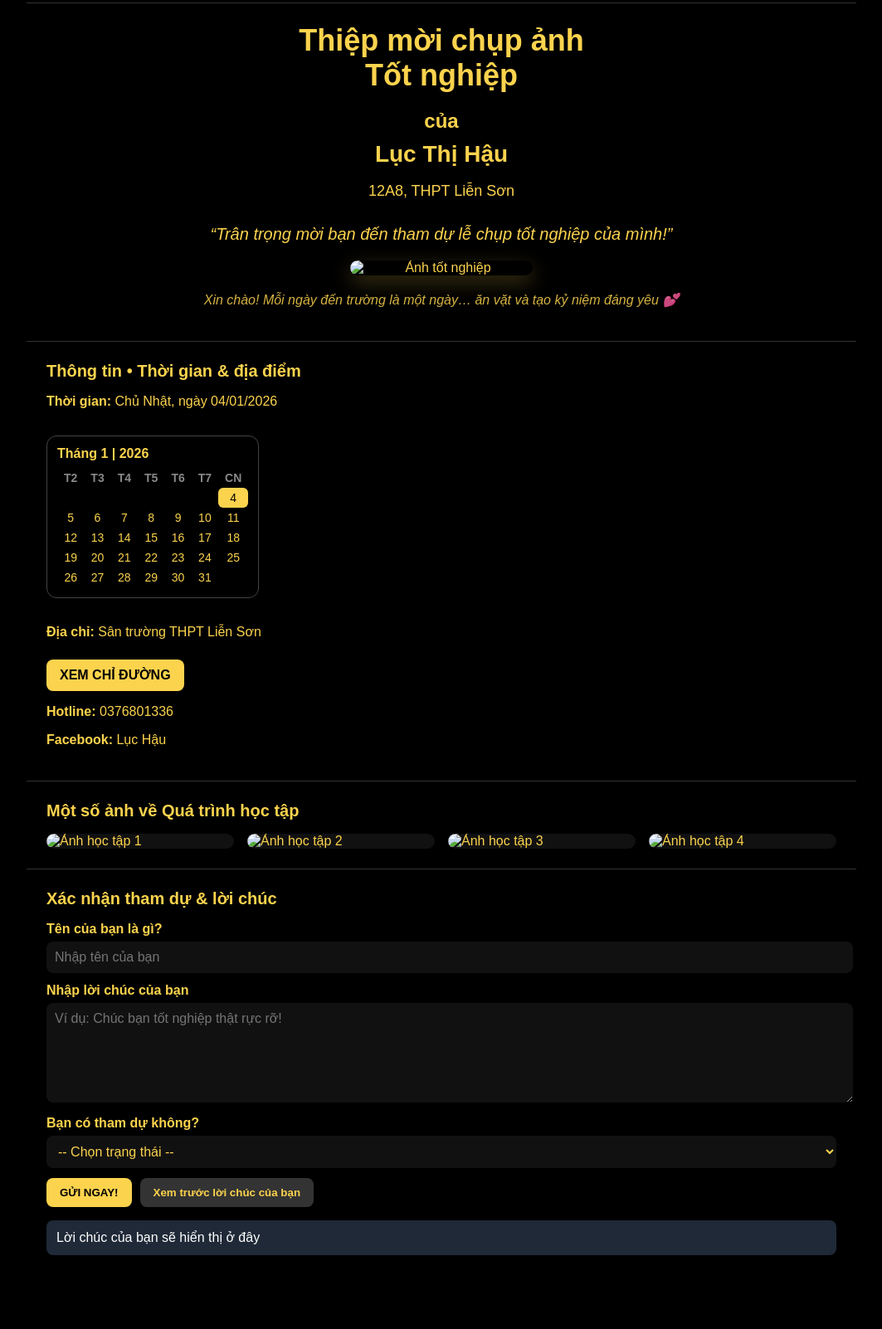
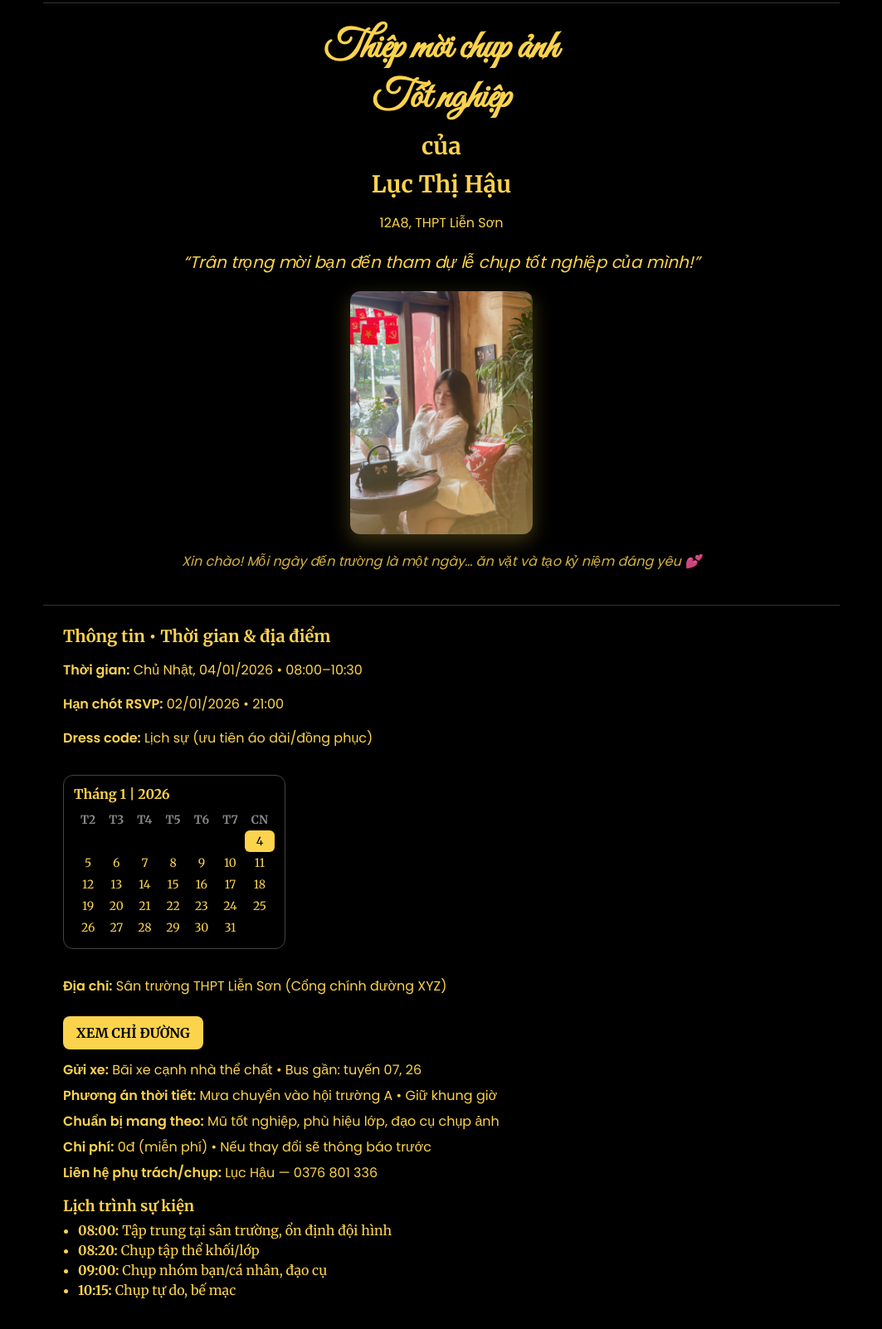
Before and after one commit to tuyennee3/thiep-ky-yeu, a plain HTML site: page index.html in a window 1280 px wide. Shown: the part 37-1639 px from the top of the page at 83% size, without its empty margins (108-1171 px from the left). Before the commit the page ends 1614 px from the top, so only its background shows below. Drawn offline with Linux system fonts and the light colour scheme.

Commit message:
Update index.html

```diff
--- a/index.html
+++ b/index.html
@@ -3,61 +3,81 @@
 <head>
   <meta charset="utf-8" />
   <meta name="viewport" content="width=device-width, initial-scale=1" />
-  <title>Thiệp mời chụp ảnh Tốt nghiệp</title>
+  <title>Thiệp mời kỷ yếu</title>
+  <link href="https://fonts.googleapis.com/css2?family=Great+Vibes&family=Merriweather:wght@400;700&family=Poppins:wght@400;600&display=swap" rel="stylesheet">
   <style>
-    body { margin:0; font-family: Arial, sans-serif; background:#000; color:#fcd34d; }
+    :root{
+      --bg:#000; --gold:#fcd34d; --text:#fcd34d; --muted:#888;
+      --panel:#111; --accent:#fcd34d; --successBg:#065f46; --successText:#d1fae5;
+    }
+    *{box-sizing:border-box}
+    body { margin:0; background:var(--bg); color:var(--text); font-family:'Merriweather',serif; }
     .container { max-width:1000px; margin:40px auto; padding:0 20px; }
     .section { padding:24px; border-top:1px solid #333; }
-    h1, h2 { margin:0; }
+    h1 { font-family:'Great Vibes',cursive; font-size:48px; margin:0 0 10px; color:var(--gold); text-align:center; }
+    h2 { font-family:'Merriweather',serif; font-size:28px; font-weight:700; margin:10px 0; text-align:center; }
+    p, label, input, textarea, select, button { font-family:'Poppins',sans-serif; font-size:16px; }
+    .center { text-align:center; }
+    .note { opacity:.85; font-style:italic; margin-top:10px; text-align:center; }
     img { max-width:100%; display:block; }
     input, textarea, select {
-      width:100%; padding:10px; border-radius:8px; border:none; font:inherit; margin-top:6px;
-      background:#111; color:#fcd34d;
+      width:100%; padding:10px; border-radius:8px; border:1px solid #222;
+      background:var(--panel); color:var(--text); margin-top:6px;
     }
     textarea { min-height:100px; }
-    label { font-weight:bold; }
-    button { padding:10px 16px; border:none; border-radius:8px; font-weight:bold; cursor:pointer; }
-    .btn-primary { background:#fcd34d; color:#000; }
-    .btn-secondary { background:#333; color:#fcd34d; }
+    button {
+      padding:10px 16px; border:none; border-radius:8px;
+      font-weight:bold; cursor:pointer;
+    }
+    .btn-primary { background:var(--accent); color:#000; }
+    .btn-secondary { background:#333; color:var(--accent); }
     .calendar { display:inline-block; border:1px solid #444; border-radius:12px; padding:12px; margin:16px 0; }
-    .calendar table { border-collapse:collapse; font-size:14px; color:#fcd34d; }
+    .calendar table { border-collapse:collapse; font-size:14px; color:var(--text); }
     .calendar td { padding:4px 8px; text-align:center; }
-    .calendar thead td { color:#888; font-weight:bold; }
-    .highlight { background:#fcd34d; color:#000; border-radius:6px; }
+    .calendar thead td { color:var(--muted); font-weight:bold; }
+    .highlight { background:var(--accent); color:#000; border-radius:6px; }
     .gallery { display:grid; grid-template-columns:repeat(auto-fit,minmax(200px,1fr)); gap:16px; }
-    .gallery img { border-radius:12px; object-fit:cover; background:#111; }
+    .gallery img { border-radius:12px; object-fit:cover; background:var(--panel); }
     .preview { margin-top:16px; background:#1f2937; padding:12px; border-radius:8px; color:#fff; }
-    .success { margin-top:16px; background:#065f46; color:#d1fae5; padding:12px; border-radius:8px; font-weight:bold; display:none; }
-    .note { opacity:.85; font-style:italic; margin-top:10px; }
+    .success { margin-top:16px; background:var(--successBg); color:var(--successText); padding:12px; border-radius:8px; font-weight:bold; display:none; }
+    .subtle { color:#c4b28a; font-size:14px; }
+    .list { margin-top:12px; }
+    .list p { margin:6px 0; }
+    .schedule { margin-top:8px; padding-left:18px; }
+    .schedule li { margin:4px 0; }
+    @media (max-width:480px){
+      h1{font-size:40px}
+      h2{font-size:24px}
+    }
   </style>
 </head>
 <body>
   <div class="container">
 
-    <!-- ĐOẠN 1: Thiệp mời -->
-    <div class="section" style="text-align:center;">
-      <h1 style="font-size:36px; margin-bottom:10px;">Thiệp mời chụp ảnh<br/>Tốt nghiệp</h1>
-      <h2 style="font-size:24px; margin:20px 0 10px;">của</h2>
-      <h2 style="font-size:28px; font-weight:bold;">Lục Thị Hậu</h2>
-      <p style="font-size:18px;">12A8, THPT Liễn Sơn</p>
-      <p style="font-size:20px; margin-top:30px; font-style:italic;">
+    <!-- PHẦN 1: Thiệp mời -->
+    <div class="section">
+      <h1>Thiệp mời chụp ảnh<br/>Tốt nghiệp</h1>
+      <h2>của</h2>
+      <h2>Lục Thị Hậu</h2>
+      <p class="center">12A8, THPT Liễn Sơn</p>
+      <p class="center" style="font-size:20px; margin-top:20px; font-style:italic;">
         “Trân trọng mời bạn đến tham dự lễ chụp tốt nghiệp của mình!”
       </p>
-      <img src="portrait.jpg" alt="Ảnh tốt nghiệp" style="width:220px; border-radius:12px; margin:20px auto; box-shadow:0 8px 24px rgba(252,211,77,.25);">
+      <img src="img1.jpg" alt="Ảnh tốt nghiệp" style="width:220px; border-radius:12px; margin:20px auto; box-shadow:0 8px 24px rgba(252,211,77,.25);">
       <p class="note">Xin chào! Mỗi ngày đến trường là một ngày… ăn vặt và tạo kỷ niệm đáng yêu 💕</p>
     </div>
 
-    <!-- ĐOẠN 2: Thời gian & địa điểm -->
+    <!-- PHẦN 2: Thời gian & địa điểm -->
     <div class="section">
-      <div style="font-weight:bold; font-size:20px; margin-bottom:16px;">Thông tin • Thời gian & địa điểm</div>
-      <p><strong>Thời gian:</strong> Chủ Nhật, ngày 04/01/2026</p>
+      <div style="font-weight:bold; font-size:20px; margin-bottom:12px;">Thông tin • Thời gian & địa điểm</div>
+      <p><strong>Thời gian:</strong> Chủ Nhật, 04/01/2026 • 08:00–10:30</p>
+      <p><strong>Hạn chót RSVP:</strong> 02/01/2026 • 21:00</p>
+      <p><strong>Dress code:</strong> Lịch sự (ưu tiên áo dài/đồng phục)</p>
 
       <div class="calendar">
         <div style="font-weight:bold; margin-bottom:8px;">Tháng 1 | 2026</div>
         <table>
-          <thead>
-            <tr><td>T2</td><td>T3</td><td>T4</td><td>T5</td><td>T6</td><td>T7</td><td>CN</td></tr>
-          </thead>
+          <thead><tr><td>T2</td><td>T3</td><td>T4</td><td>T5</td><td>T6</td><td>T7</td><td>CN</td></tr></thead>
           <tbody>
             <tr><td></td><td></td><td></td><td></td><td></td><td></td><td class="highlight">4</td></tr>
             <tr><td>5</td><td>6</td><td>7</td><td>8</td><td>9</td><td>10</td><td>11</td></tr>
@@ -68,36 +88,51 @@
         </table>
       </div>
 
-      <p><strong>Địa chỉ:</strong> Sân trường THPT Liễn Sơn</p>
-      <a href="https://www.google.com/maps/search/THPT+Liễn+Sơn" target="_blank"
-         style="display:inline-block; background:#fcd34d; color:#000; padding:10px 16px; border-radius:8px; text-decoration:none; font-weight:bold; margin-top:8px;">
+      <p><strong>Địa chỉ:</strong> Sân trường THPT Liễn Sơn (Cổng chính đường XYZ)</p>
+      <a href="https://www.google.com/maps?q=THPT+Liễn+Sơn" target="_blank"
+         style="display:inline-block; background:var(--accent); color:#000; padding:10px 16px; border-radius:8px; text-decoration:none; font-weight:bold; margin-top:8px;">
         XEM CHỈ ĐƯỜNG
       </a>
 
-      <div style="margin-top:16px;">
-        <p><strong>Hotline:</strong> 0376801336</p>
-        <p><strong>Facebook:</strong> Lục Hậu</p>
-      </div>
+      <div class="list">
+        <p><strong>Gửi xe:</strong> Bãi xe cạnh nhà thể chất • Bus gần: tuyến 07, 26</p>
+        <p><strong>Phương án thời tiết:</strong> Mưa chuyển vào hội trường A • Giữ khung giờ</p>
+        <p><strong>Chuẩn bị mang theo:</strong> Mũ tốt nghiệp, phù hiệu lớp, đạo cụ chụp ảnh</p>
+        <p><strong>Chi phí:</strong> 0đ (miễn phí) • Nếu thay đổi sẽ thông báo trước</p>
+        <p><strong>Liên hệ phụ trách/chụp:</strong> Lục Hậu — 0376 801 336</p>
       </div>
 
-    <!-- ĐOẠN 3: Ảnh học tập -->
+      <div style="font-weight:bold; font-size:18px; margin-top:16px;">Lịch trình sự kiện</div>
+      <ul class="schedule">
+        <li><strong>08:00:</strong> Tập trung tại sân trường, ổn định đội hình</li>
+        <li><strong>08:20:</strong> Chụp tập thể khối/lớp</li>
+        <li><strong>09:00:</strong> Chụp nhóm bạn/cá nhân, đạo cụ</li>
+        <li><strong>10:15:</strong> Chụp tự do, bế mạc</li>
+      </ul>
+    </div>
+
+    <!-- PHẦN 3: Ảnh học tập -->
     <div class="section">
-      <div style="font-weight:bold; font-size:20px; margin-bottom:16px;">Một số ảnh về Quá trình học tập</div>
+      <div style="font-weight:bold; font-size:20px; margin-bottom:12px;">Một số ảnh về Quá trình học tập</div>
       <div class="gallery">
-        <img src="anh1.jpg" alt="Ảnh học tập 1">
-        <img src="anh2.jpg" alt="Ảnh học tập 2">
-        <img src="anh3.jpg" alt="Ảnh học tập 3">
+        <img src="img1.jpg" alt="Ảnh học tập 1">
+        <img src="img2.jpg" alt="Ảnh học tập 2">
+        <img src="img3.jpg" alt="Ảnh học tập 3">
         <img src="anh4.jpg" alt="Ảnh học tập 4">
       </div>
     </div>
 
-    <!-- ĐOẠN 4: Form xác nhận -->
+    <!-- PHẦN 4: Form xác nhận -->
     <div class="section">
-      <div style="font-weight:bold; font-size:20px; margin-bottom:16px;">Xác nhận tham dự & lời chúc</div>
+      <div style="font-weight:bold; font-size:20px; margin-bottom:12px;">Xác nhận tham dự & lời chúc</div>
       <form id="rsvpForm" style="display:grid; gap:12px;">
         <div>
           <label for="name">Tên của bạn là gì?</label>
           <input id="name" type="text" placeholder="Nhập tên của bạn">
+        </div>
+        <div>
+          <label for="phone">Số điện thoại (liên hệ nhanh)</label>
+          <input id="phone" type="tel" placeholder="Ví dụ: 09xx xxx xxx">
         </div>
         <div>
           <label for="wish">Nhập lời chúc của bạn</label>
@@ -112,20 +147,22 @@
             <option value="Không tham dự">Không tham dự</option>
           </select>
         </div>
+        <p class="subtle">Vui lòng xác nhận trước <strong>21:00 • 02/01/2026</strong> để chuẩn bị tốt nhất.</p>
         <div style="display:flex; gap:10px; flex-wrap:wrap;">
           <button type="button" class="btn-primary" id="sendBtn">GỬI NGAY!</button>
           <button type="button" class="btn-secondary" id="previewBtn">Xem trước lời chúc của bạn</button>
         </div>
       </form>
       <div id="previewBox" class="preview">Lời chúc của bạn sẽ hiển thị ở đây</div>
-      <div id="successBox" class="success">Gửi lời chúc thành công!<br/>Thank you!</div>
+      <div id="successBox" class="success">Gửi lời chúc thành công! • Thank you!</div>
     </div>
 
   </div>
 
   <script>
-    // Lấy phần tử
+    (function(){
       var nameEl = document.getElementById('name');
+      var phoneEl = document.getElementById('phone');
       var wishEl = document.getElementById('wish');
       var attendEl = document.getElementById('attend');
       var previewBox = document.getElementById('previewBox');
@@ -133,28 +170,46 @@
       var previewBtn = document.getElementById('previewBtn');
       var sendBtn = document.getElementById('sendBtn');
 
-    // Xem trước lời chúc
-    if (previewBtn) {
-      previewBtn.addEventListener('click', function () {
-        var name = (nameEl && nameEl.value ? nameEl.value.trim() : "") || "Ẩn danh";
-        var wish = (wishEl && wishEl.value ? wishEl.value.trim() : "") || "(Chưa có lời chúc)";
-        var attend = (attendEl && attendEl.value ? attendEl.value : "") || "(Chưa xác nhận)";
-        if (previewBox) {
-          previewBox.innerHTML = "<strong>" + name + "</strong> • <em>" + attend + "</em><br/>“" + wish + "”";
+      // Hàm escape cơ bản để tránh chèn HTML
+      function esc(s){
+        return String(s)
+          .replace(/&/g,'&amp;')
+          .replace(/</g,'&lt;')
+          .replace(/>/g,'&gt;')
+          .replace(/"/g,'&quot;')
+          .replace(/'/g,'&#39;');
       }
-        if (successBox) successBox.style.display = "none";
+
+      if(previewBtn){
+        previewBtn.addEventListener('click', function(){
+          var name = nameEl && nameEl.value ? nameEl.value.trim() : '';
+          var phone = phoneEl && phoneEl.value ? phoneEl.value.trim() : '';
+          var wish = wishEl && wishEl.value ? wishEl.value.trim() : '';
+          var attend = attendEl && attendEl.value ? attendEl.value : '';
+
+          if(!name) name = 'Ẩn danh';
+          if(!wish) wish = '(Chưa có lời chúc)';
+          if(!attend) attend = '(Chưa xác nhận)';
+
+          var phoneLine = phone ? ' • ' + esc(phone) : '';
+          if(previewBox){
+            previewBox.innerHTML =
+              '<strong>' + esc(name) + '</strong>' + phoneLine +
+              ' • <em>' + esc(attend) + '</em><br/>“' + esc(wish) + '”';
+          }
+          if(successBox){ successBox.style.display = 'none'; }
         });
       }
 
-    // Gửi (hiển thị thông báo thành công)
-    if (sendBtn) {
-      sendBtn.addEventListener('click', function () {
-        if (successBox) {
-          successBox.style.display = "block";
-          successBox.textContent = "Gửi lời chúc thành công! • Thank you!";
+      if(sendBtn){
+        sendBtn.addEventListener('click', function(){
+          if(successBox){
+            successBox.style.display = 'block';
+            successBox.textContent = 'Gửi lời chúc thành công! • Thank you!';
           }
         });
       }
+    })();
   </script>
 </body>
 </html>
```
Lines whose indentation alone changed are shown as unchanged.
